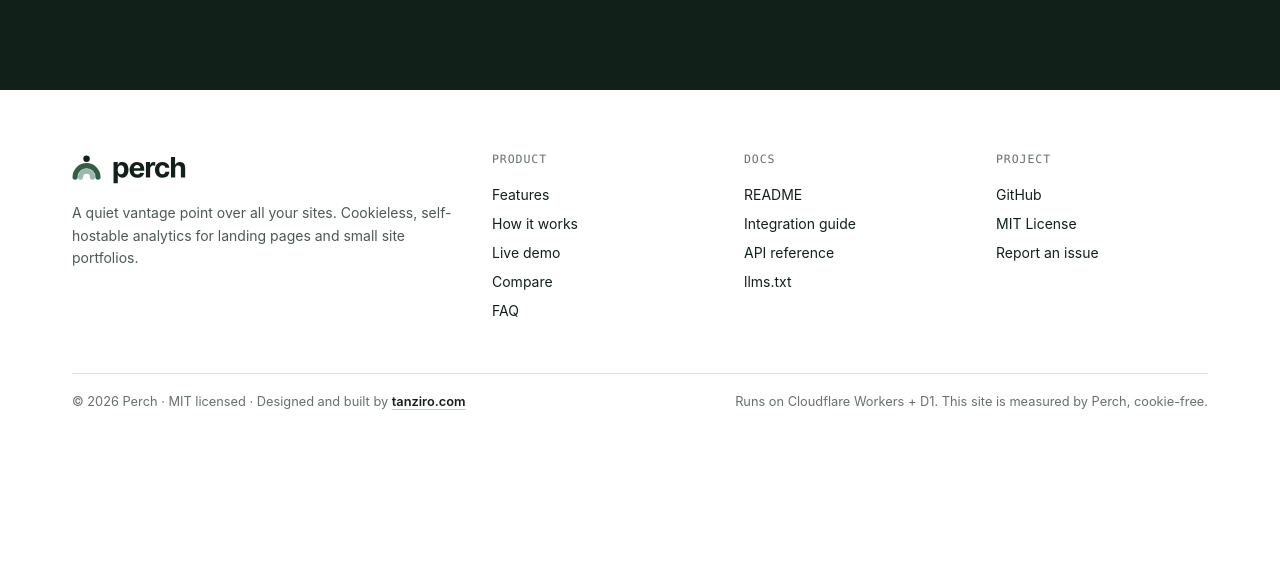
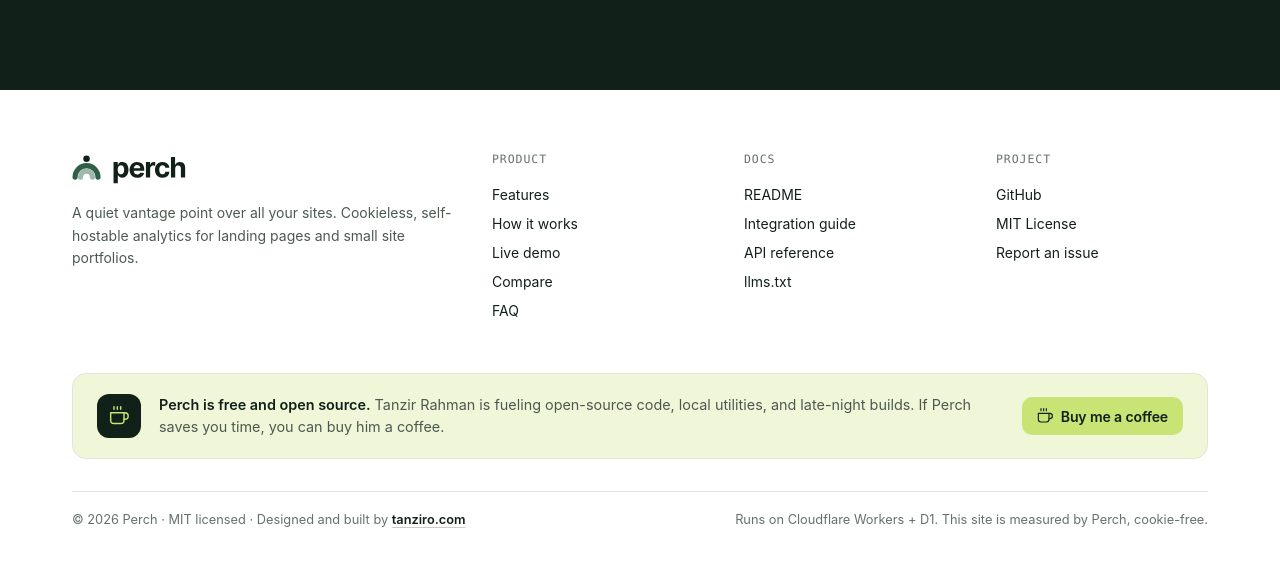
Before and after one commit to tanzir71/perch, a website: page site/index.html in a window 1280 px wide. Shown: the part 8968-9535 px from the top of the page. Before the commit the page ends 9417 px from the top, so only its background shows below. Drawn offline with Linux system fonts and the light colour scheme; files that its build step writes are made by us from their sources.

Commit message:
Add a Buy Me a Coffee card to the site footer
A support card above the footer base links to buymeacoffee.com/tanzir
(tracked as the donate-footer CTA). The site test checks it.

Co-Authored-By: Claude Opus 5.5 <noreply@anthropic.com>
Claude-Session: https://claude.ai/code/session_01EndkkkWa7Dro3FKZDr6HWQ

```diff
--- a/site/index.html
+++ b/site/index.html
@@ -310,7 +310,12 @@
     .foot-col h3 { margin: 0 0 14px; color: var(--muted); font: 500 .72rem/1 var(--mono); letter-spacing: .08em; text-transform: uppercase; }
     .foot-col a { display: block; padding: 6px 0; text-decoration: none; font-size: .875rem; }
     .foot-col a:hover { color: var(--moss); }
-    .foot-base { display: flex; justify-content: space-between; gap: 24px; margin-top: 48px; padding-top: 20px; border-top: 1px solid var(--line); color: var(--muted); font-size: .8rem; }
+    .support { display: flex; align-items: center; gap: 18px; margin-top: 48px; padding: 20px 24px; border: 1px solid var(--line); border-radius: 14px; background: var(--lime-soft); }
+    .support-icon { display: grid; width: 44px; height: 44px; flex: none; place-items: center; border-radius: 12px; background: var(--ink); color: var(--lime); }
+    .support p { flex: 1; margin: 0; color: var(--text-2); font-size: .9rem; line-height: 1.55; }
+    .support strong { color: var(--ink); font-weight: 600; }
+    .support .btn .ico { width: 16px; height: 16px; }
+    .foot-base { display: flex; justify-content: space-between; gap: 24px; margin-top: 32px; padding-top: 20px; border-top: 1px solid var(--line); color: var(--muted); font-size: .8rem; }
     .foot-base a { color: var(--ink); font-weight: 600; text-decoration-color: var(--line-strong); text-underline-offset: 3px; }
     .foot-base a:hover { color: var(--moss); text-decoration-color: currentColor; }
 
@@ -355,6 +360,8 @@
       .policy { flex-direction: column; align-items: flex-start; }
       .foot-grid { grid-template-columns: 1fr; }
       .foot-base { flex-direction: column; }
+      .support { flex-direction: column; align-items: flex-start; }
+      .support .btn { width: 100%; }
     }
     @media (prefers-reduced-motion: reduce) {
       :root { scroll-behavior: auto; }
@@ -394,6 +401,7 @@
     <symbol id="i-file" viewBox="0 0 24 24"><path d="M14 2H6a2 2 0 0 0-2 2v16a2 2 0 0 0 2 2h12a2 2 0 0 0 2-2V8z"/><polyline points="14 2 14 8 20 8"/><line x1="16" y1="13" x2="8" y2="13"/><line x1="16" y1="17" x2="8" y2="17"/></symbol>
     <symbol id="i-download" viewBox="0 0 24 24"><path d="M21 15v4a2 2 0 0 1-2 2H5a2 2 0 0 1-2-2v-4"/><polyline points="7 10 12 15 17 10"/><line x1="12" y1="15" x2="12" y2="3"/></symbol>
     <symbol id="i-zap" viewBox="0 0 24 24"><polygon points="13 2 3 14 12 14 11 22 21 10 12 10 13 2"/></symbol>
+    <symbol id="i-coffee" viewBox="0 0 24 24"><path d="M18 8h1a4 4 0 0 1 0 8h-1"/><path d="M2 8h16v9a4 4 0 0 1-4 4H6a4 4 0 0 1-4-4V8z"/><line x1="6" y1="1" x2="6" y2="4"/><line x1="10" y1="1" x2="10" y2="4"/><line x1="14" y1="1" x2="14" y2="4"/></symbol>
     <symbol id="i-lock" viewBox="0 0 24 24"><rect x="3" y="11" width="18" height="11" rx="2"/><path d="M7 11V7a5 5 0 0 1 10 0v4"/></symbol>
   </svg>
 
@@ -762,6 +770,11 @@ npm run deploy                         <span class="c-com"># prints your Worker
         <div class="foot-col"><h3>Docs</h3><a href="https://github.com/tanzir71/perch/blob/main/README.md">README</a><a href="https://github.com/tanzir71/perch/blob/main/INTEGRATION.md">Integration guide</a><a href="https://github.com/tanzir71/perch/blob/main/README.md#api">API reference</a><a href="llms.txt">llms.txt</a></div>
         <div class="foot-col"><h3>Project</h3><a href="https://github.com/tanzir71/perch">GitHub</a><a href="https://github.com/tanzir71/perch/blob/main/LICENSE">MIT License</a><a href="https://github.com/tanzir71/perch/issues">Report an issue</a></div>
       </div>
+      <aside class="support" aria-label="Support Perch">
+        <span class="support-icon"><svg class="ico"><use href="#i-coffee"/></svg></span>
+        <p><strong>Perch is free and open source.</strong> Tanzir Rahman is fueling open-source code, local utilities, and late-night builds. If Perch saves you time, you can buy him a coffee.</p>
+        <a class="btn small lime" href="https://buymeacoffee.com/tanzir" data-perch-cta="donate-footer"><svg class="ico"><use href="#i-coffee"/></svg>Buy me a coffee</a>
+      </aside>
       <div class="foot-base"><span>© 2026 Perch · MIT licensed · Designed and built by <a href="https://tanziro.com">tanziro.com</a></span><span>Runs on Cloudflare Workers + D1. This site is measured by Perch, cookie-free.</span></div>
     </div>
   </footer>
```
Also changed, not shown: test/site.test.mjs (+2 -1 lines).
